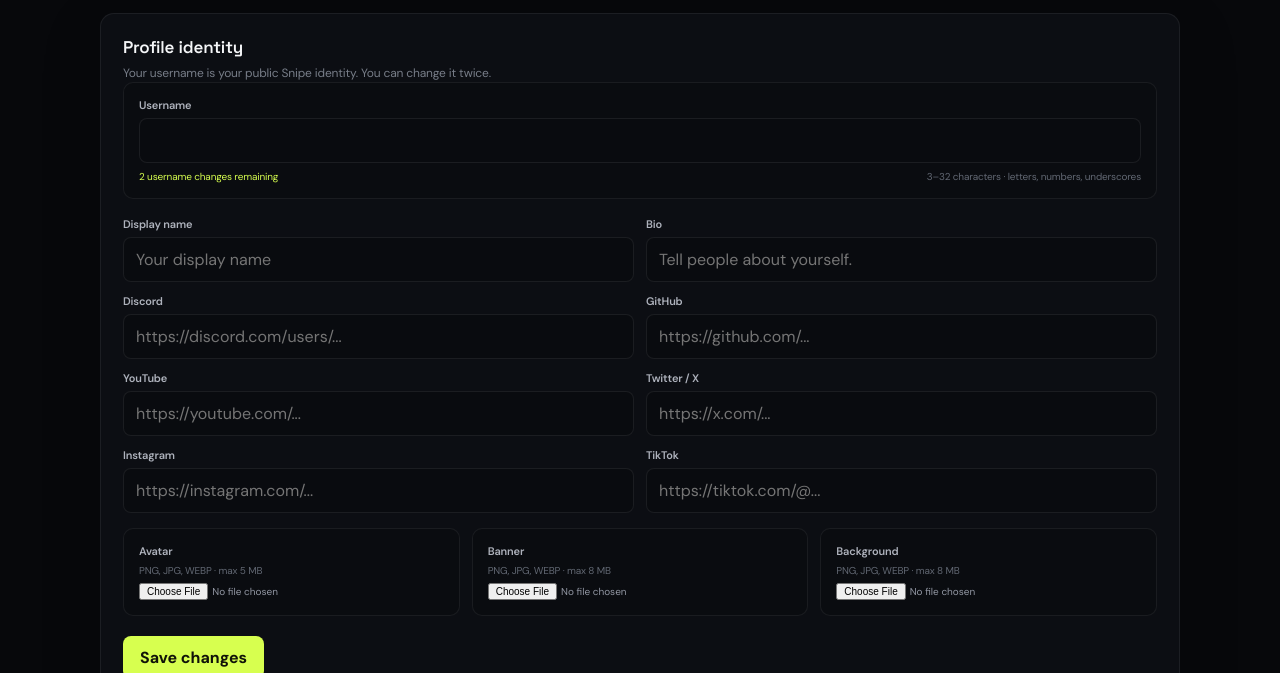
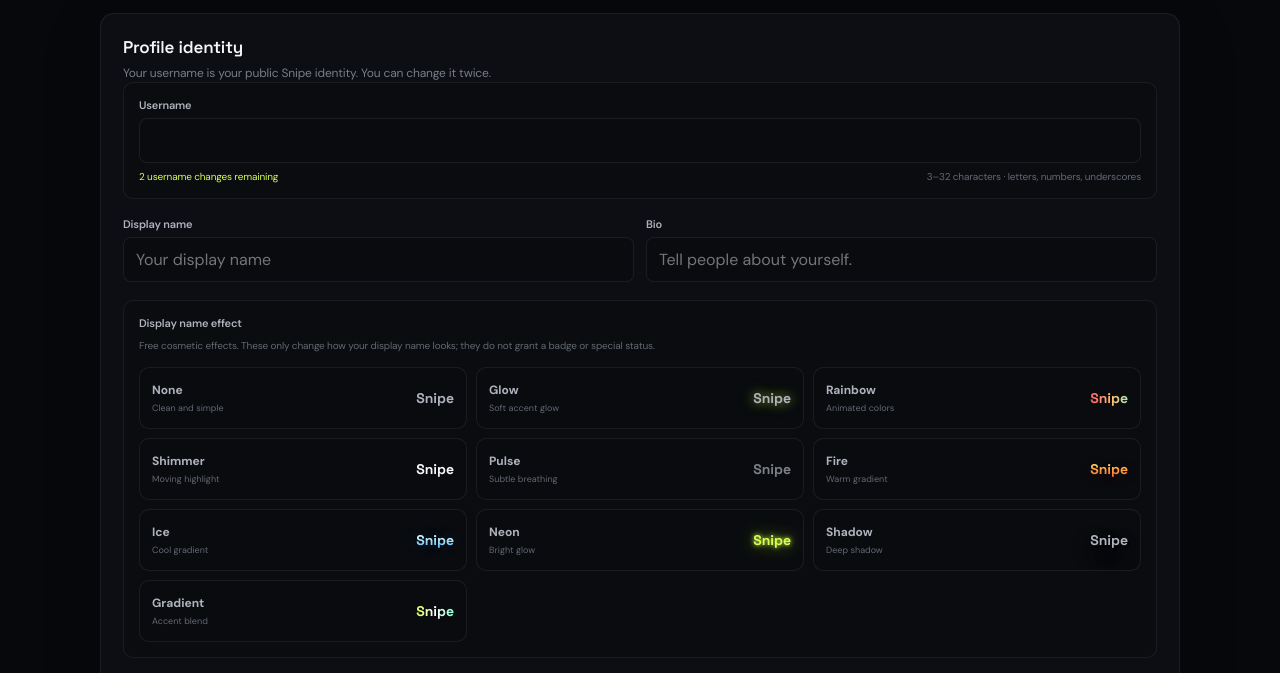
Before and after one commit to typeplatforms/snipe, a plain HTML site: page settings.html in a window 1280 px wide. Shown: the part 214-887 px from the top of the page. Drawn offline with Linux system fonts and the light colour scheme; a script that the page names is missing.

Commit message:
Add display name effects selector

```diff
--- a/settings.html
+++ b/settings.html
@@ -24,6 +24,24 @@
 <div class="form-grid">
 <label class="field-app"><span>Display name</span><input id="display_name" maxlength="64" placeholder="Your display name"></label>
 <label class="field-app"><span>Bio</span><input id="bio" maxlength="500" placeholder="Tell people about yourself."></label>
+</div>
+<div class="username-box" style="margin-top:18px">
+<div style="font-size:11px;color:#aeb2bc;font-weight:600">Display name effect</div>
+<div class="effects-help">Free cosmetic effects. These only change how your display name looks; they do not grant a badge or special status.</div>
+<div id="display-name-effects" class="display-name-effect-grid">
+<button type="button" class="effect-option" data-effect="none"><div><strong>None</strong><small>Clean and simple</small></div><span class="effect-preview name-effect-none">Snipe</span></button>
+<button type="button" class="effect-option" data-effect="glow"><div><strong>Glow</strong><small>Soft accent glow</small></div><span class="effect-preview name-effect-glow">Snipe</span></button>
+<button type="button" class="effect-option" data-effect="rainbow"><div><strong>Rainbow</strong><small>Animated colors</small></div><span class="effect-preview name-effect-rainbow">Snipe</span></button>
+<button type="button" class="effect-option" data-effect="shimmer"><div><strong>Shimmer</strong><small>Moving highlight</small></div><span class="effect-preview name-effect-shimmer">Snipe</span></button>
+<button type="button" class="effect-option" data-effect="pulse"><div><strong>Pulse</strong><small>Subtle breathing</small></div><span class="effect-preview name-effect-pulse">Snipe</span></button>
+<button type="button" class="effect-option" data-effect="fire"><div><strong>Fire</strong><small>Warm gradient</small></div><span class="effect-preview name-effect-fire">Snipe</span></button>
+<button type="button" class="effect-option" data-effect="ice"><div><strong>Ice</strong><small>Cool gradient</small></div><span class="effect-preview name-effect-ice">Snipe</span></button>
+<button type="button" class="effect-option" data-effect="neon"><div><strong>Neon</strong><small>Bright glow</small></div><span class="effect-preview name-effect-neon">Snipe</span></button>
+<button type="button" class="effect-option" data-effect="shadow"><div><strong>Shadow</strong><small>Deep shadow</small></div><span class="effect-preview name-effect-shadow">Snipe</span></button>
+<button type="button" class="effect-option" data-effect="gradient"><div><strong>Gradient</strong><small>Accent blend</small></div><span class="effect-preview name-effect-gradient">Snipe</span></button>
+</div>
+</div>
+<div class="form-grid">
 <label class="field-app"><span>Discord</span><input id="discord_url" type="url" placeholder="https://discord.com/users/..."></label>
 <label class="field-app"><span>GitHub</span><input id="github_url" type="url" placeholder="https://github.com/..."></label>
 <label class="field-app"><span>YouTube</span><input id="youtube_url" type="url" placeholder="https://youtube.com/..."></label>
```
